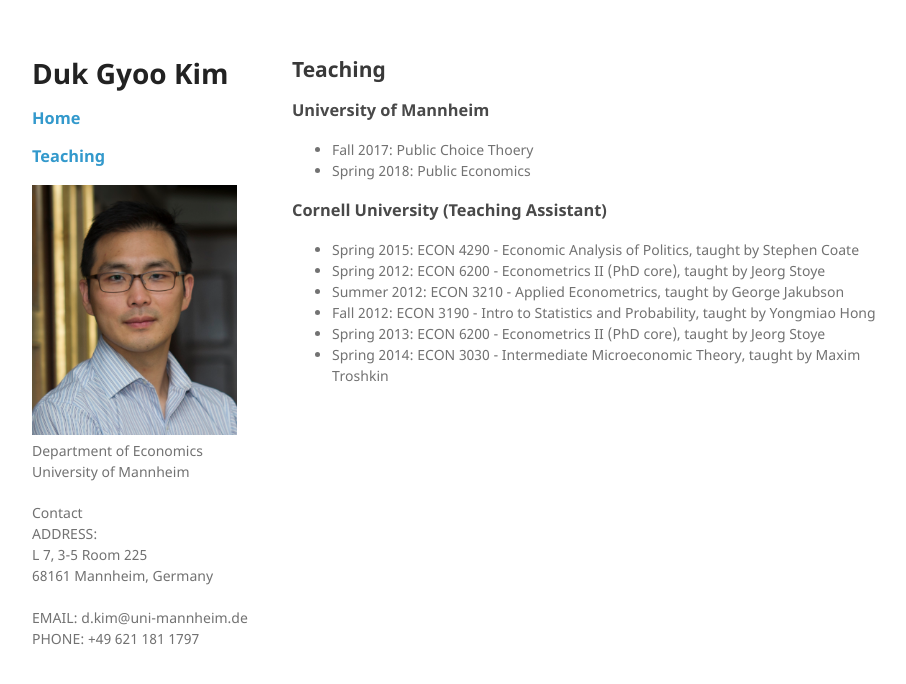
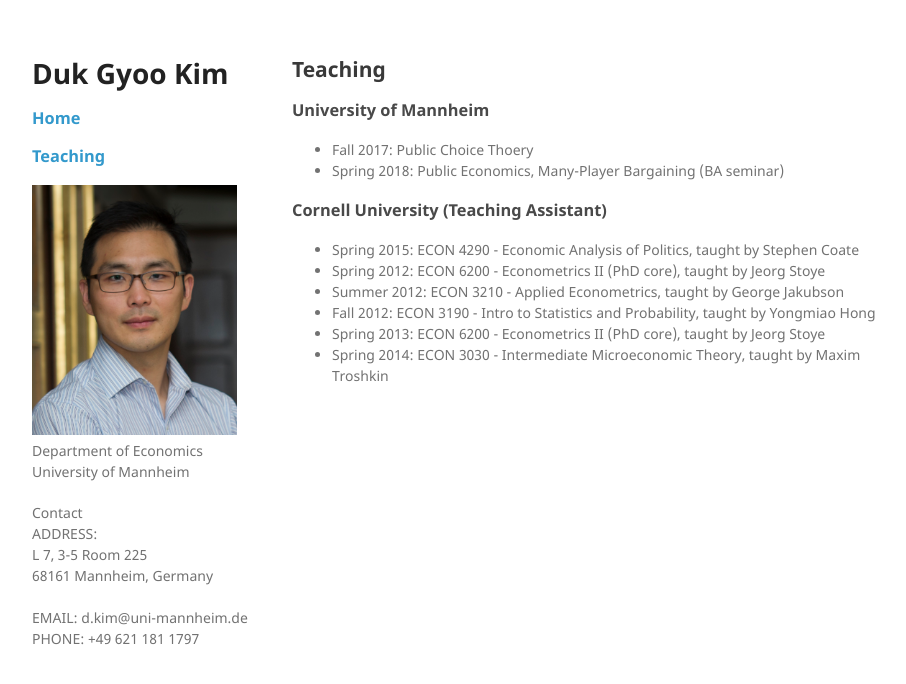
Before and after one commit to kimdukgyoo/kimdukgyoo.github.io, a Jekyll site: the page built from teaching.md, in a window 1280 px wide. Shown: the top 684 px of the page, without its empty margins (178-1084 px from the left). Built offline with Jekyll 4.4.1, drawn with Linux system fonts in a browser that asks for light colours; our own code applies the rules of GitHub Pages for plain Markdown files.

Commit message:
Update teaching.md

```diff
--- a/teaching.md
+++ b/teaching.md
@@ -2,7 +2,7 @@
 
 ### University of Mannheim
 - Fall 2017: Public Choice Thoery
-- Spring 2018: Public Economics
+- Spring 2018: Public Economics, Many-Player Bargaining (BA seminar)
 
 ### Cornell University (Teaching Assistant)
 - Spring 2015: ECON 4290 - Economic Analysis of Politics, taught by Stephen Coate
```
